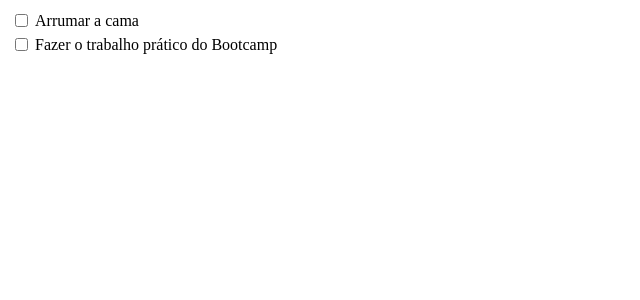
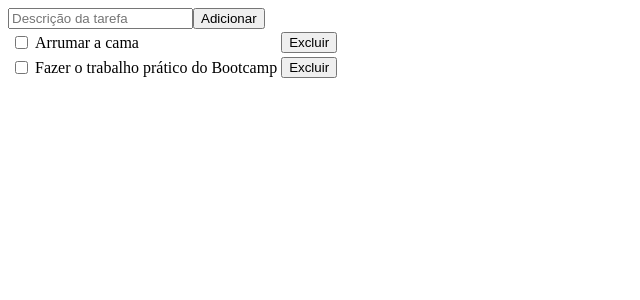
Before and after one commit to hfsdouglas/todo-list, an Angular app: page / in a window 1280 px wide. Shown: the top 300 px of the page, without its empty margins (0-640 px from the left). Built offline with nearby package versions, Linux system fonts and the light colour scheme.

Commit message:
Implementação de função excluir

```diff
--- a/src/app/todo-list/todo-list.component.html
+++ b/src/app/todo-list/todo-list.component.html
@@ -1,6 +1,11 @@
+<div>
+    <input #inputDescription type="text" placeholder="Descrição da tarefa"/>
+    <button (click)="addTask(inputDescription.value)">Adicionar</button>
+</div>
 <table>
-    <tr *ngFor="let task of tasks">
+    <tr *ngFor="let task of tasks; let i = index">
         <td><input type="checkbox" [checked]="task.done" /></td>
         <td>{{ task.description }}</td>
+        <td><button (click)="deleteTask(i)">Excluir</button></td>
     </tr>
 </table>
--- a/src/app/todo-list/todo-list.component.ts
+++ b/src/app/todo-list/todo-list.component.ts
@@ -11,4 +11,15 @@
     {description: 'Arrumar a cama', done: false},
     {description: 'Fazer o trabalho prático do Bootcamp', done: false}
   ];
+
+  addTask(description: string) {
+    this.tasks.push({
+      description: description,
+      done: false
+    });
+  }
+
+  deleteTask(i: number) {
+    this.tasks.splice(i, 1);
+  }
 }
```
